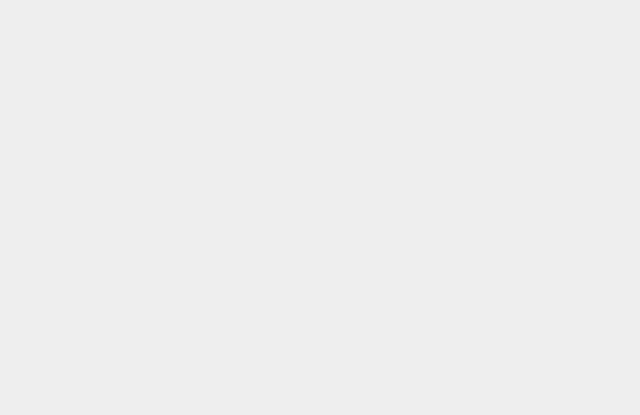
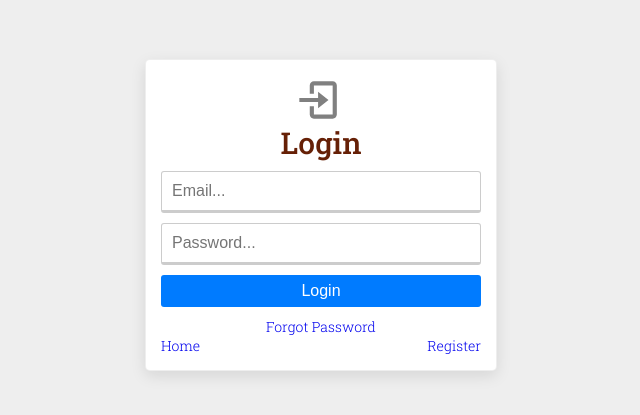
Before and after one commit to kaaoaa505/MERN_Inventory_Stock_Management_App, a React (Create React App) app in the folder frontend/: page /login in a window 1280 px wide. Before the commit this address had no page. Shown: the part 105-520 px from the top of the page, without its empty margins (319-959 px from the left). Built offline with nearby package versions, Linux system fonts and the light colour scheme.

Commit message:
Card general component Login page design Prepare todo for forgot, reset, register pages

```diff
--- a/frontend/src/App/App.jsx
+++ b/frontend/src/App/App.jsx
@@ -1,20 +1,26 @@
-import {
-  BrowserRouter,
-  Route,
-  Routes,
-} from "react-router-dom";
+import { BrowserRouter, Route, Routes } from "react-router-dom";
 
-import './App.css';
+import "./App.css";
 
-import Home from './Home/Home';
+import Dashboard from "./Dashboard/Dashboard";
+import Home from "./Home/Home";
+import Login from "./Login/Login";
+import Register from "./Register/Register";
+import Forgot from "./Password/Forgot";
+import Reset from "./Password/Reset";
 
 function App() {
   return (
     <div className="AppComponent">
       <BrowserRouter>
-      <Routes>
-        <Route path='/' Component={Home} />
-      </Routes>
+        <Routes>
+          <Route path="/" Component={Home} />
+          <Route path="/dashboard" Component={Dashboard} />
+          <Route path="/forgot" Component={Forgot} />
+          <Route path="/login" Component={Login} />
+          <Route path="/register" Component={Register} />
+          <Route path="/reset/:token" Component={Reset} />
+        </Routes>
       </BrowserRouter>
     </div>
   );
--- /dev/null
+++ b/frontend/src/App/Dashboard/Dashboard.jsx
@@ -0,0 +1,9 @@
+const Dashboard = () => {
+    return (
+      <div className="DashboardComponent">
+        Todo Dashboard
+    </div>
+  );
+};
+
+export default Dashboard;
--- a/frontend/src/App/Home/Home.jsx
+++ b/frontend/src/App/Home/Home.jsx
@@ -6,7 +6,6 @@ import "./Home.scss";
 const Home = () => {
   return (
     <div className="HomeComponent">
-
       <nav className="container --flex-between">
         <div className="logo">
           <FaTablets size={50} />
@@ -16,7 +15,7 @@ const Home = () => {
         <ul className="home-links">
           <li>
             <button className="--btn">
-            <Link to="/register">Register</Link>
+              <Link to="/register">Register</Link>
             </button>
           </li>
 
--- /dev/null
+++ b/frontend/src/App/Login/Login.jsx
@@ -0,0 +1,45 @@
+import { BiLogIn } from "@react-icons/all-files/bi/BiLogIn";
+import { Link } from "react-router-dom";
+
+import "./Login.scss";
+
+import Card from "../../components/Card/Card";
+
+const Login = () => {
+  return (
+    <div className="LoginComponent">
+      <Card>
+        <div className="form">
+          <div className="--flex-center">
+            <BiLogIn size={50} color="gray" />
+          </div>
+
+          <h2>Login</h2>
+
+          <form>
+            <input type="email" name="email" placeholder="Email..." />
+            <input type="password" name="password" placeholder="Password..." />
+            <button className="--btn --btn-primary --btn-block">Login</button>
+          </form>
+
+          <span className="register">
+            <p>
+              <Link to="/forgot">Forgot Password</Link>
+            </p>
+          </span>
+
+          <span className="--flex-between">
+            <p className="--flex-start">
+              <Link to="/">Home</Link>
+            </p>
+            <p className="--flex-end">
+              <Link to="/register">Register</Link>
+            </p>
+          </span>
+        </div>
+      </Card>
+    </div>
+  );
+};
+
+export default Login;
--- /dev/null
+++ b/frontend/src/App/Login/Login.scss
@@ -0,0 +1,94 @@
+.LoginComponent {
+    min-height: 80vh;
+    display: flex;
+    justify-content: center;
+    align-items: center;
+
+    .--flex-center {
+        display: flex;
+        justify-content: center;
+        align-items: center;
+        margin: 0 0 0 -1rem;
+        padding: 0;
+    }
+
+    .img {
+      animation: slide-down 0.5s ease;
+    }
+
+    .form {
+      width: 35rem;
+      padding: 1.5rem;
+      animation: slide-up 0.5s ease;
+      background-color: #fff;
+      h2 {
+        color: var(--color-danger);
+        text-align: center;
+      }
+      form {
+        input[type="text"],
+        input[type="email"],
+        input[type="password"] {
+          display: block;
+          font-size: 1.6rem;
+          font-weight: 300;
+          padding: 1rem;
+          margin: 1rem auto;
+          width: 100%;
+          border: 1px solid #ccc;
+          border-bottom: 3px solid #ccc;
+          border-radius: 3px;
+          outline: none;
+
+          &:focus {
+            outline: none;
+            box-shadow: 0 1rem 2rem rgba(0, 0, 0, 0.1);
+            border-bottom: 3px solid #23663a;
+          }
+
+          &:focus:invalid {
+            border-bottom: 3px solid #52301e;
+          }
+        }
+        .links {
+          display: flex;
+          justify-content: space-between;
+          margin: 5px 0;
+        }
+
+        p {
+          text-align: center;
+          margin: 1rem;
+        }
+      }
+      .register {
+        display: flex;
+        justify-content: center;
+        align-items: center;
+        margin-top: 1rem;
+      }
+    }
+
+    @keyframes slide-up {
+      0% {
+        transform: translateY(-5rem);
+      }
+      100% {
+        transform: translateY(0);
+      }
+    }
+    @keyframes slide-down {
+      0% {
+        transform: translateY(5rem);
+      }
+      100% {
+        transform: translateY(0);
+      }
+    }
+  }
+
+  @media screen and (max-width: 700px) {
+    .img {
+      display: none;
+    }
+  }
--- /dev/null
+++ b/frontend/src/App/Password/Forgot.jsx
@@ -0,0 +1,9 @@
+const Forgot = () => {
+    return (
+      <div className="ForgotComponent">
+Todo Forgot
+    </div>
+  );
+};
+
+export default Forgot;
--- /dev/null
+++ b/frontend/src/App/Password/Reset.jsx
@@ -0,0 +1,9 @@
+const Reset = () => {
+    return (
+      <div className="ResetComponent">
+Todo Reset
+    </div>
+  );
+};
+
+export default Reset;
--- /dev/null
+++ b/frontend/src/App/Register/Register.jsx
@@ -0,0 +1,9 @@
+const Register = () => {
+    return (
+      <div className="RegisterComponent">
+Todo Register
+    </div>
+  );
+};
+
+export default Register;
--- /dev/null
+++ b/frontend/src/components/Card/Card.jsx
@@ -0,0 +1,7 @@
+import './Card.scss';
+
+const Card = ({ children, cardClasses }) => {
+  return <div className={`CardComponent card ${cardClasses}`}>{children}</div>;
+};
+
+export default Card;
--- /dev/null
+++ b/frontend/src/components/Card/Card.scss
@@ -0,0 +1,6 @@
+.card {
+    border: 1px solid transparent;
+    border-radius: 5px;
+    box-shadow: var(--box-shadow);
+    overflow: hidden;
+  }
```
